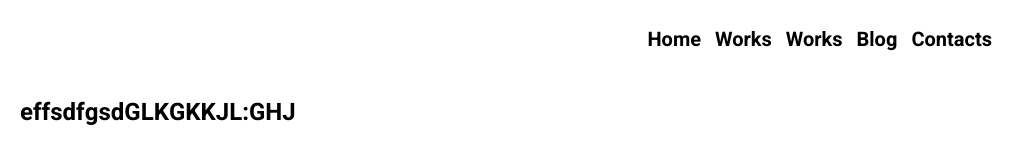
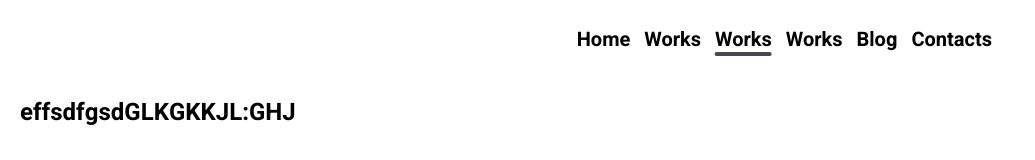
Before and after one commit to Dekan777/my_blog, a website built with Vite: page src/workdesigning.html in a window 1280 px wide. Shown: the top 160 px of the page, without its empty margins (0-1035 px from the left). Built offline with nearby package versions, Linux system fonts and the light colour scheme; a web font is replaced by a local one.

Commit message:
Update workdesigning.html

```diff
--- a/src/workdesigning.html
+++ b/src/workdesigning.html
@@ -16,6 +16,7 @@
             <ul class="work-nav-list work-nav-studio-group">
               <li><a class="work-nav-item current" href="./index.html">Home</a></li>
               <li><a class="nav-item work-link new" href="./work.html">Works</a></li>
+              <li><a class="work-nav-item new" href="/workdesigning.html">Works</a></li>
               <li><a class="work-nav-item new" href="./work.html">Works</a></li>
               <li><a class="work-nav-item" href="./blog.html">Blog</a></li>
               <li><a class="work-nav-item" href="">Contacts</a></li>
```
